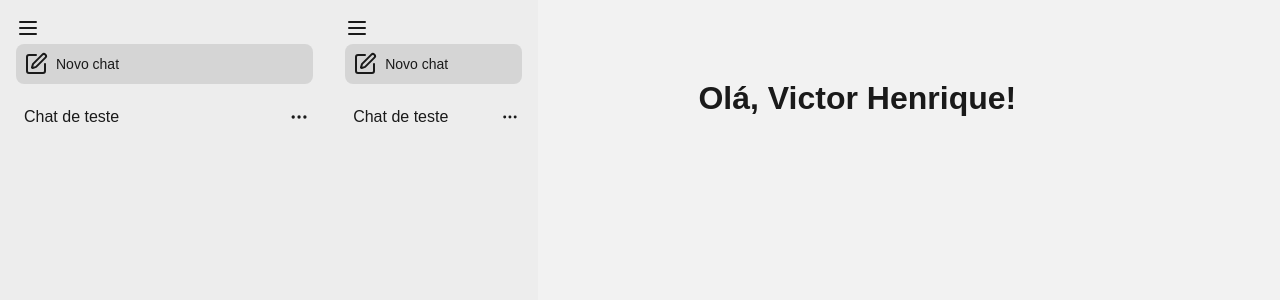
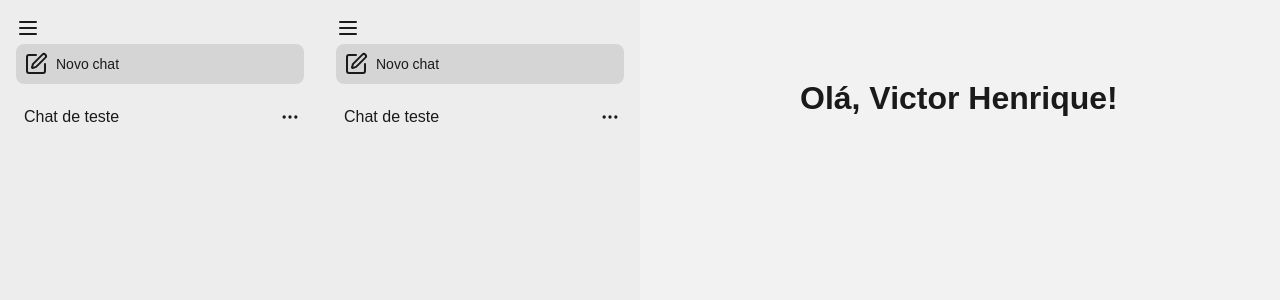
Before and after one commit to fabrica-bayarea/Tutor, a Next.js app in the folder frontend/: page /aluno in a window 1280 px wide. Shown: the top 300 px of the page. Built offline with nearby package versions, Linux system fonts and the light colour scheme.

Commit message:
Atualizando tamanho do Aside

```diff
--- a/frontend/app/aluno/components/Aside/Aside.module.css
+++ b/frontend/app/aluno/components/Aside/Aside.module.css
@@ -1,10 +1,12 @@
 .asideContainer {
     display: flex;
     flex-direction: column;
-    width: 25rem;
+    width: 20rem;
+    min-width: 20rem;
     height: 100%;
     padding: 1rem;
     background-color: #ededed;
+    box-sizing: border-box;
 }
 .expanded {
     width: 320px;
```
